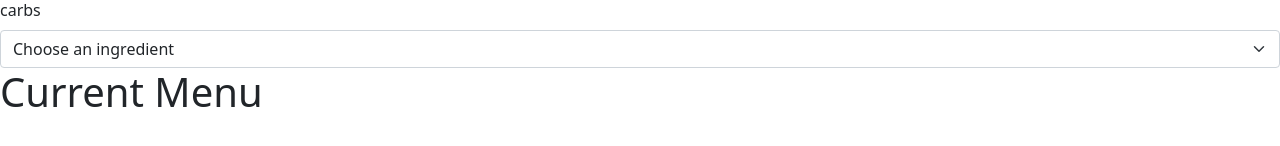
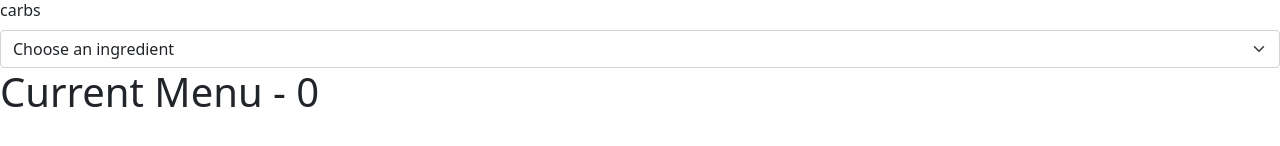
Before and after one commit to kimhonrada/atleast3, a React app: page / in a window 1280 px wide. Shown: the part 198-344 px from the top of the page. Built offline with nearby package versions, Linux system fonts and the light colour scheme; the HTML template or start-up script is replaced by a standard one.

Commit message:
Add current ingredient count in list menu

```diff
--- a/src/components/currentMenu.js
+++ b/src/components/currentMenu.js
@@ -7,7 +7,7 @@ const CurrentMenu = ({ currentList }) => {
 
   return (
     <div>
-      <h1>Current Menu</h1>
+      <h1>Current Menu - {currentList.length}</h1>
       {list}
     </div>
   );
```
